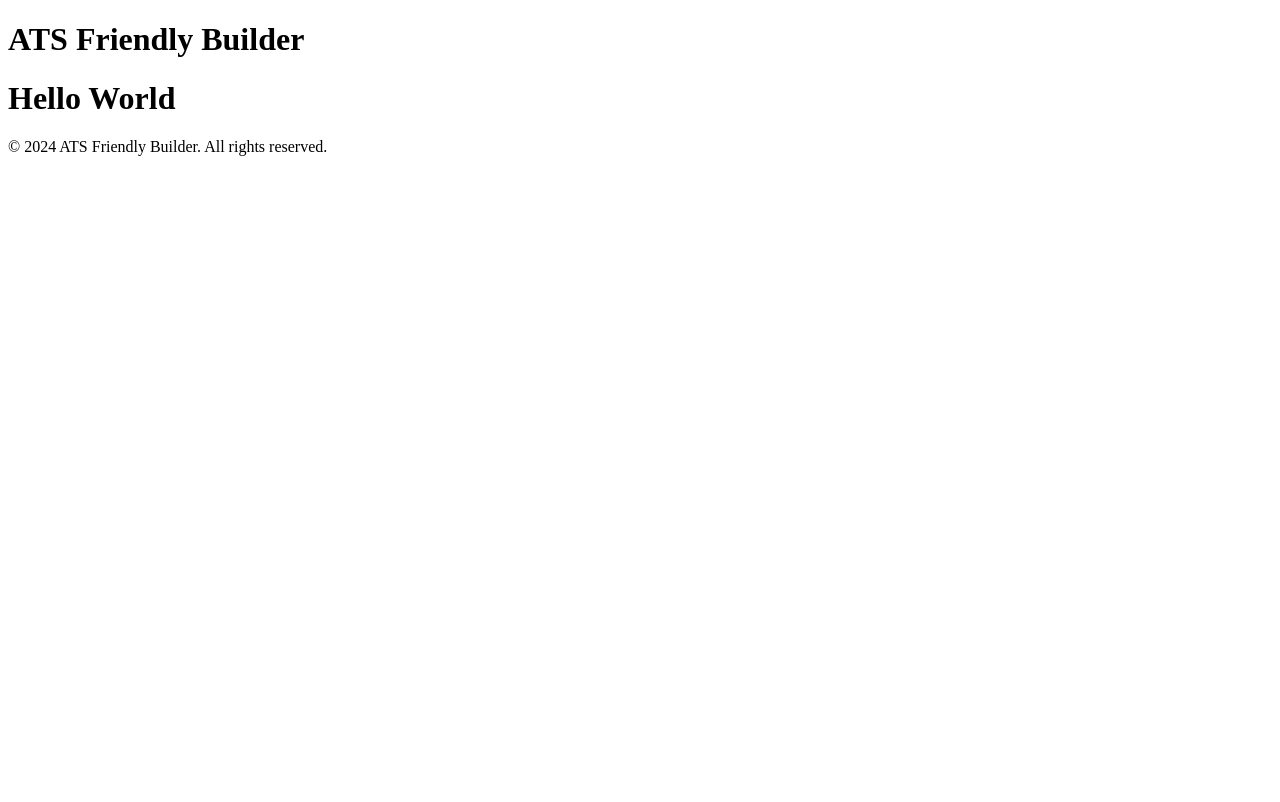
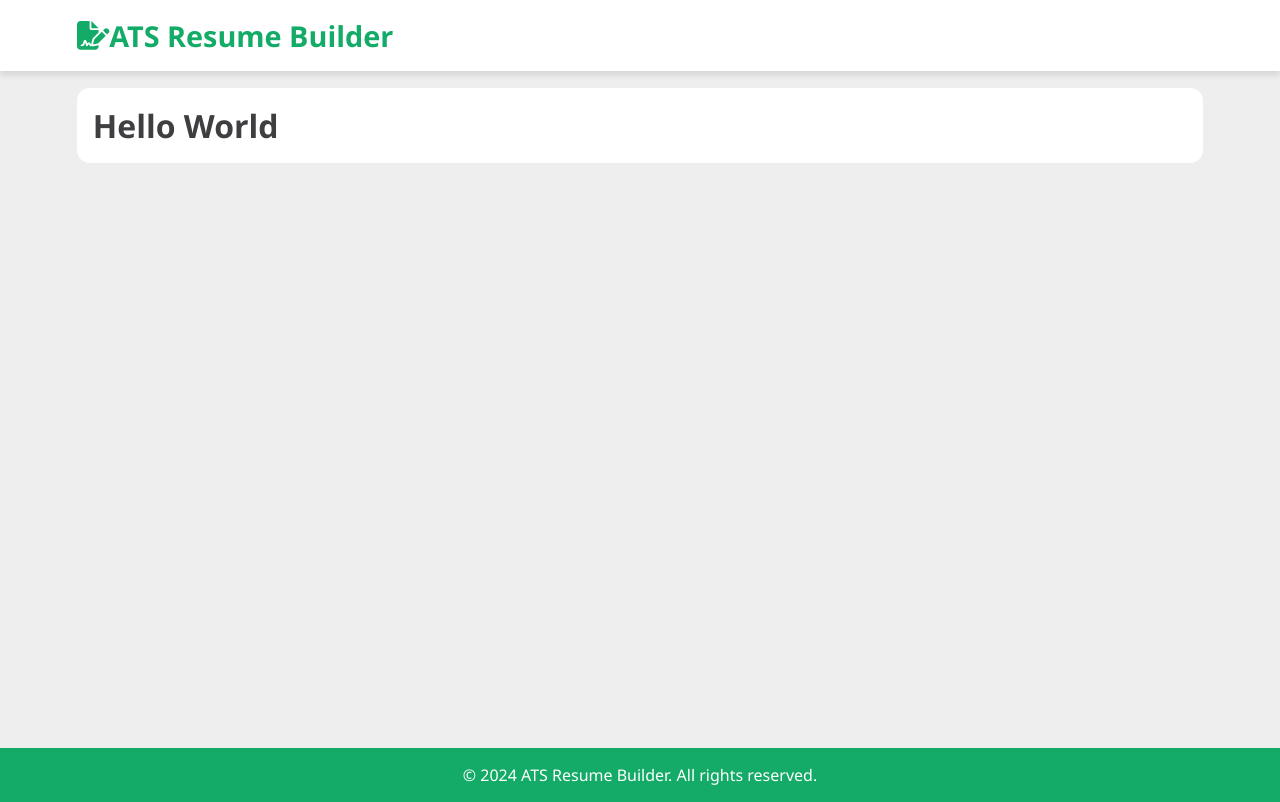
Before and after one commit to RyanBagusB/ats-resume-builder, a website built with Vite: page index.html in a window 1280 px wide. Built offline with nearby package versions, Linux system fonts and the light colour scheme.

Commit message:
Adding Style to Html

```diff
--- a/index.html
+++ b/index.html
@@ -8,13 +8,15 @@
   </head>
   <body>
     <header>
-      <h1 class="title">ATS Friendly Builder</h1>
+      <h1 class="title"><i class="fas fa-file-signature"></i>ATS Resume Builder</h1>
     </header>
     <main>
-      <h1>Hello World</h1>
+      <div>
+        <h1>Hello World</h1>
+      </div>
     </main>
     <footer>
-      <p>&copy; 2024 ATS Friendly Builder. All rights reserved.</p>
+      <p>&copy; 2024 ATS Resume Builder. All rights reserved.</p>
     </footer>
     <script type="module" src="/main.js"></script>
   </body>
--- a/main.js
+++ b/main.js
@@ -1 +1,2 @@
+import '@fortawesome/fontawesome-free/js/all.min.js'
 import './style.css'
--- a/package.json
+++ b/package.json
@@ -22,6 +22,7 @@
     "vite": "^5.4.1"
   },
   "dependencies": {
+    "@fortawesome/fontawesome-free": "^6.6.0",
     "jspdf": "^2.5.1"
   }
 }
--- a/style.css
+++ b/style.css
@@ -0,0 +1,73 @@
+:root {
+  --white-color: #fff;
+  --light-green: #13ab67;
+  --dark-color: #3f3f42;
+  --gray-color: #eee;
+}
+
+* {
+  padding: 0;
+  margin: 0;
+  box-sizing: border-box;
+  font-family: 'Segoe UI', Tahoma, Geneva, Verdana, sans-serif;
+}
+
+header, main, footer {
+  padding: 1rem 5%;
+}
+
+header {
+  position: fixed;
+  top: 0;
+  left: 0;
+  width: 100%;
+  background-color: var(--white-color);
+  box-shadow: 0 4px 6px rgba(0, 0, 0, 0.1);
+}
+
+.title {
+  font-size: 1.3rem;
+  color: var(--light-green);
+  display: flex;
+  align-items: center;
+}
+
+main {
+  padding-top: 5.5rem;
+  color: var(--dark-color);
+  min-height: calc(100vh - 52px);
+  background-color: var(--gray-color);
+}
+
+main div {
+  background-color: var(--white-color);
+  padding: 1rem;
+  border-radius: .8rem;
+}
+
+footer {
+  background-color: var(--light-green);
+  color: var(--white-color);
+  text-align: center;
+  padding: 1rem;
+}
+
+@media screen and (min-width: 481px) {
+  header, main, footer {
+    padding: 1rem 6%;
+  }
+
+  main {
+    padding-top: 5.5rem;
+  }
+
+  .title {
+    font-size: 1.5rem;
+  }
+}
+
+@media screen and (min-width: 769px) {
+  .title {
+    font-size: 1.8rem;
+  }
+}
```
Also changed, not shown: 1 other file.
